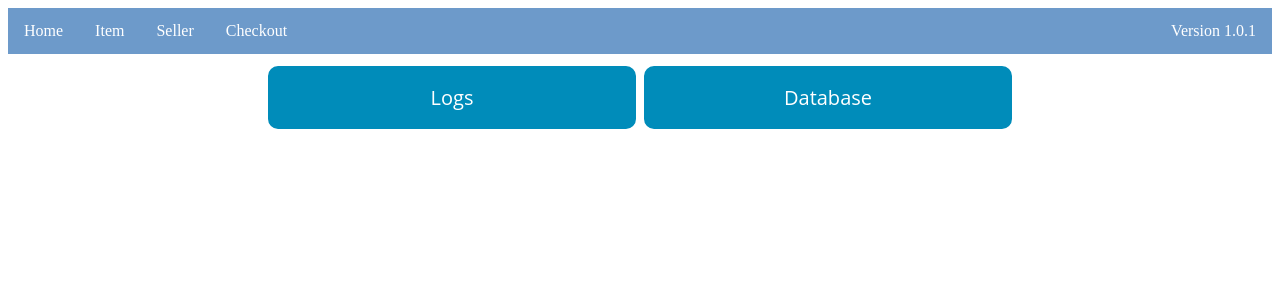
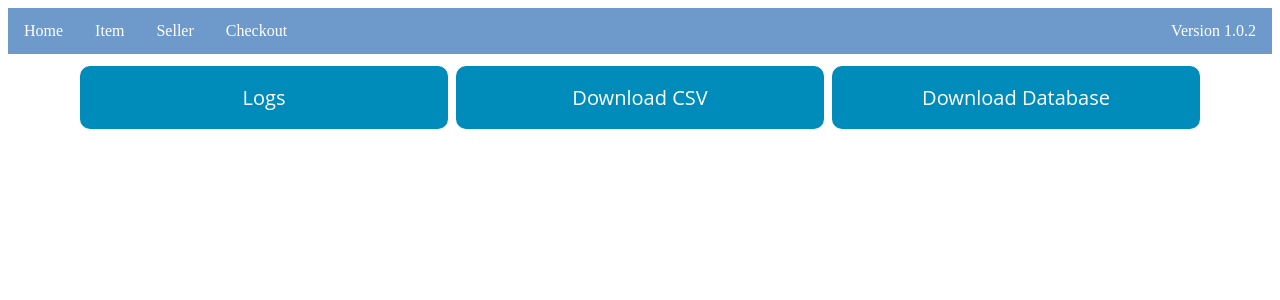
Before and after one commit to JeffreyWangDev/Campton, a Flask app: page /admin in a window 1280 px wide. Shown: the top 300 px of the page. Run offline with Flask 3, Linux system fonts and the light colour scheme; some web fonts are replaced.

Commit message:
Update admin+verison

```diff
--- a/templates/admin.html
+++ b/templates/admin.html
@@ -13,7 +13,8 @@
     <div class = "rowb">
 
         <a href="{{ url_for('logs') }}" class="button button2">Logs</a>
-        <a href="{{ url_for('api_downloadlog') }}" class="button button2">Database</a>
+        <a href="{{ url_for('api_downloadlog') }}" class="button button2">Download CSV</a>
+        <a href="{{ url_for('download_db') }}" class="button button2">Download Database</a>
     </div>
 
 </body>
--- a/templates/foot.html
+++ b/templates/foot.html
@@ -4,5 +4,5 @@
         <li><a href="/item">Item</a></li>
         <li><a href="/seller">Seller</a></li>
         <li><a href="/checkout">Checkout</a></li>
-        <li class = "vnum-box"><a href = "https://github.com/JeffreyWangDev/skiskate/releases" class = "vnum">Version 1.0.1</a></li>
+        <li class = "vnum-box"><a href = "https://github.com/JeffreyWangDev/skiskate/releases" class = "vnum">Version 1.0.2</a></li>
       </ul>
```
